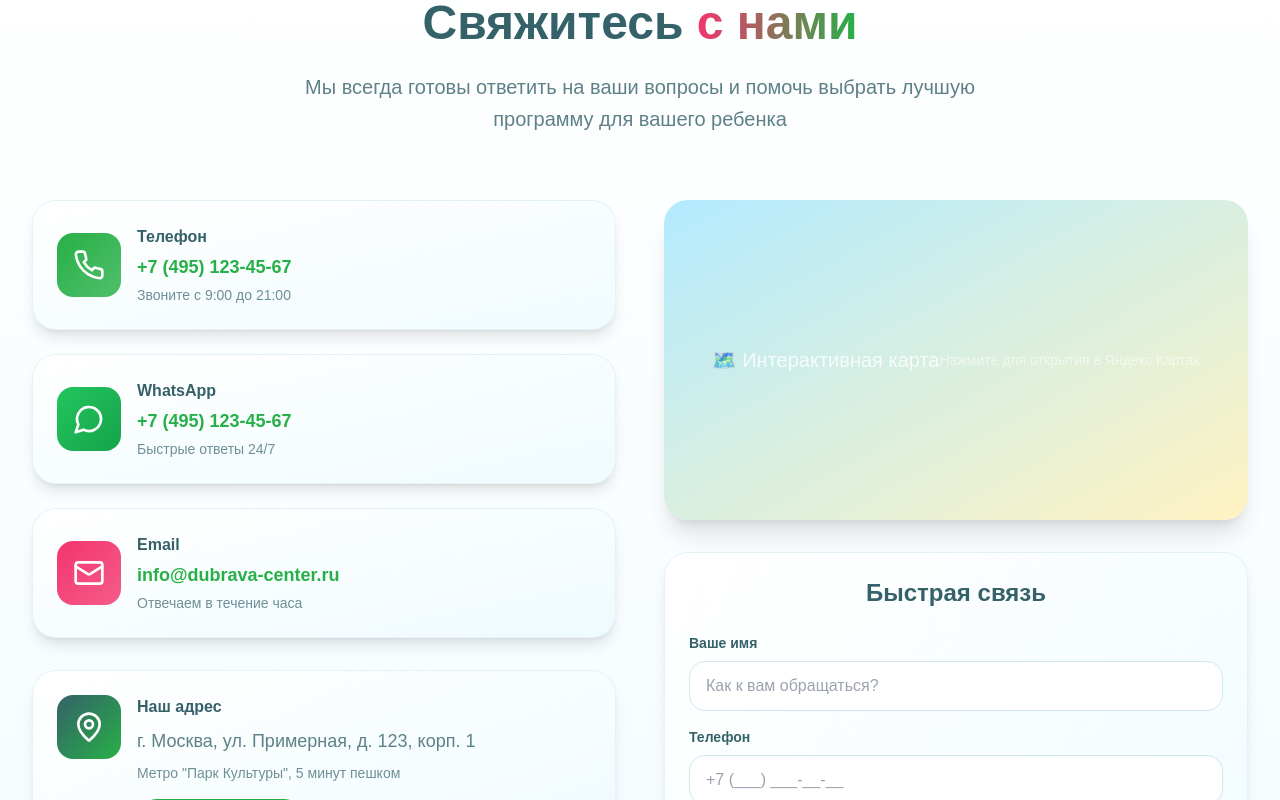
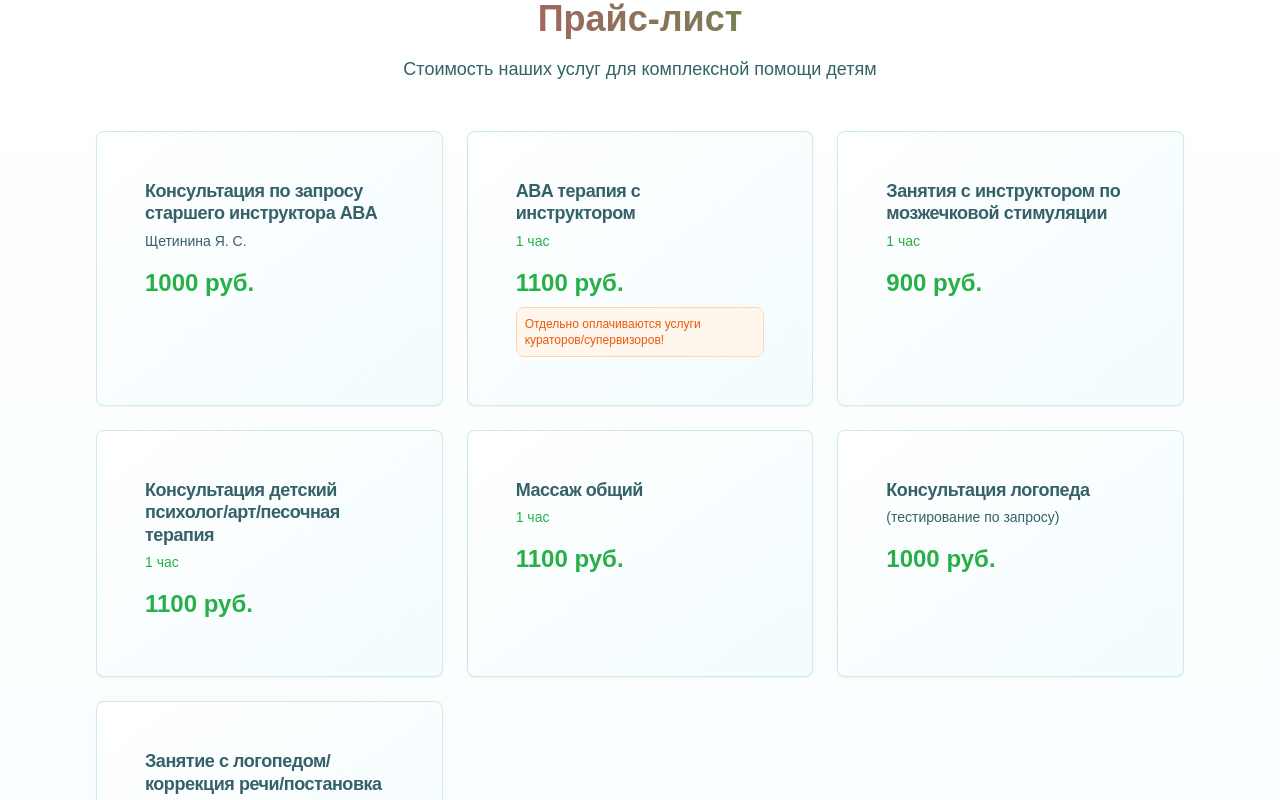
Before and after one commit to shurik8129/dubrava-kids-sparkle, a React (Vite) app: page / in a window 1280 px wide. Shown: the part 9500-10300 px from the top of the page. Built offline with nearby package versions, Linux system fonts and the light colour scheme.

Commit message:
Add Price List Section
Added a new section to display the price list with services and their corresponding costs.

```diff
--- /dev/null
+++ b/src/components/PricingSection.tsx
@@ -0,0 +1,108 @@
+import { Card, CardContent, CardHeader, CardTitle } from "@/components/ui/card";
+
+const PricingSection = () => {
+  const services = [
+    {
+      title: "Консультация по запросу старшего инструктора ABA",
+      specialist: "Щетинина Я. С.",
+      price: "1000 руб.",
+      duration: ""
+    },
+    {
+      title: "ABA терапия с инструктором",
+      duration: "1 час",
+      price: "1100 руб.",
+      note: "Отдельно оплачиваются услуги кураторов/супервизоров!"
+    },
+    {
+      title: "Занятия с инструктором по мозжечковой стимуляции",
+      duration: "1 час",
+      price: "900 руб.",
+      note: ""
+    },
+    {
+      title: "Консультация детский психолог/арт/песочная терапия",
+      duration: "1 час",
+      price: "1100 руб.",
+      note: ""
+    },
+    {
+      title: "Массаж общий",
+      duration: "1 час",
+      price: "1100 руб.",
+      note: ""
+    },
+    {
+      title: "Консультация логопеда",
+      description: "(тестирование по запросу)",
+      price: "1000 руб.",
+      note: ""
+    },
+    {
+      title: "Занятие с логопедом/коррекция речи/постановка звуков",
+      duration: "1 час / 30 мин",
+      price: "1100 руб. / 600 руб.",
+      note: ""
+    }
+  ];
+
+  return (
+    <section className="section-spacing bg-gradient-to-b from-background to-muted/30">
+      <div className="container-padding max-w-6xl mx-auto">
+        <div className="text-center mb-12">
+          <h2 className="text-3xl md:text-4xl font-bold text-gradient-pink mb-4">
+            Прайс-лист
+          </h2>
+          <p className="text-lg text-muted-foreground max-w-2xl mx-auto">
+            Стоимость наших услуг для комплексной помощи детям
+          </p>
+        </div>
+
+        <div className="grid gap-6 md:grid-cols-2 lg:grid-cols-3">
+          {services.map((service, index) => (
+            <Card key={index} className="card-pastel hover:shadow-lg transition-all duration-300 border-primary/20">
+              <CardHeader className="pb-4">
+                <CardTitle className="text-lg leading-tight text-foreground">
+                  {service.title}
+                </CardTitle>
+                {service.specialist && (
+                  <p className="text-sm text-muted-foreground font-medium">
+                    {service.specialist}
+                  </p>
+                )}
+                {service.description && (
+                  <p className="text-sm text-muted-foreground">
+                    {service.description}
+                  </p>
+                )}
+                {service.duration && (
+                  <p className="text-sm text-primary font-medium">
+                    {service.duration}
+                  </p>
+                )}
+              </CardHeader>
+              <CardContent className="pt-0">
+                <div className="text-2xl font-bold text-primary mb-2">
+                  {service.price}
+                </div>
+                {service.note && (
+                  <p className="text-xs text-orange-600 bg-orange-50 p-2 rounded-lg border border-orange-200">
+                    {service.note}
+                  </p>
+                )}
+              </CardContent>
+            </Card>
+          ))}
+        </div>
+
+        <div className="text-center mt-8">
+          <p className="text-muted-foreground text-sm">
+            Для получения более подробной информации и записи на прием свяжитесь с нами
+          </p>
+        </div>
+      </div>
+    </section>
+  );
+};
+
+export default PricingSection;
--- a/src/pages/Index.tsx
+++ b/src/pages/Index.tsx
@@ -4,6 +4,7 @@ import ServicesSection from "@/components/ServicesSection";
 import TeamSection from "@/components/TeamSection";
 import ReviewsSection from "@/components/ReviewsSection";
 import HowWeWorkSection from "@/components/HowWeWorkSection";
+import PricingSection from "@/components/PricingSection";
 import ContactsSection from "@/components/ContactsSection";
 import Footer from "@/components/Footer";
 
@@ -16,6 +17,7 @@ const Index = () => {
       <TeamSection />
       <ReviewsSection />
       <HowWeWorkSection />
+      <PricingSection />
       <ContactsSection />
       <Footer />
     </div>
```
